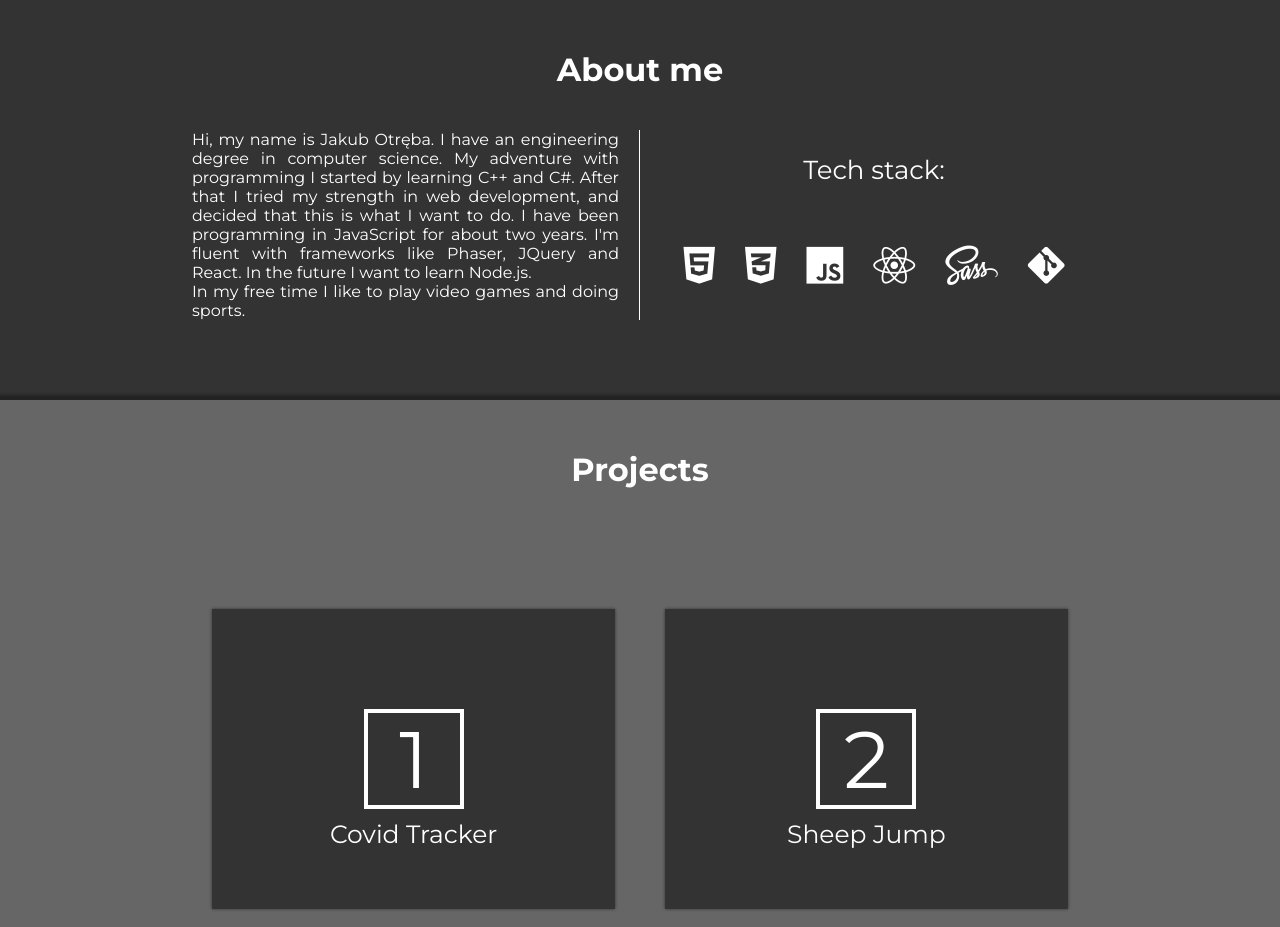
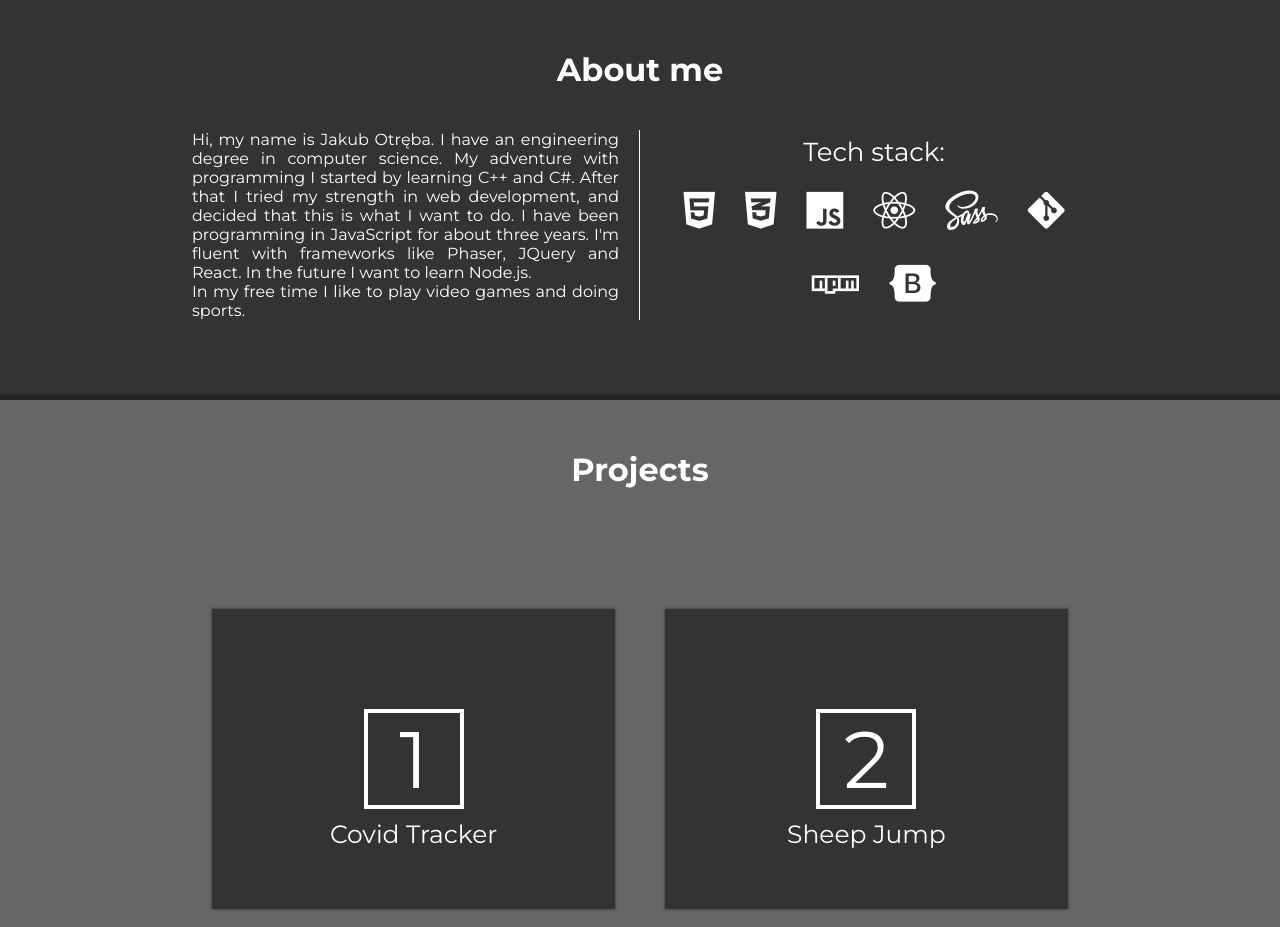
Before and after one commit to jakotr/portfolio-old, a plain HTML site: page index.html in a window 1280 px wide. Shown: the part 920-1847 px from the top of the page. Drawn offline with nearby package versions, Linux system fonts and the light colour scheme.

Commit message:
add new learned technologies

```diff
--- a/index.html
+++ b/index.html
@@ -55,7 +55,7 @@
         <h1 class = 'about__title'>About me</h1>
         <div class="about__info">
             <div class="about__info-about">
-                <p>Hi, my name is Jakub Otręba. I have an engineering degree in computer science. My adventure with programming I started by learning C++ and C#. After that I tried my strength in web development, and decided that this is what I want to do. I have been programming in JavaScript for about two years. I'm fluent with frameworks like Phaser, JQuery and React. In the future I want to learn Node.js.</p>
+                <p>Hi, my name is Jakub Otręba. I have an engineering degree in computer science. My adventure with programming I started by learning C++ and C#. After that I tried my strength in web development, and decided that this is what I want to do. I have been programming in JavaScript for about three years. I'm fluent with frameworks like Phaser, JQuery and React. In the future I want to learn Node.js.</p>
                 <p>In my free time I like to play video games and doing sports.</p>
             </div>
             <div class="about__info-technologies">
@@ -66,6 +66,8 @@
                 <i class="fab fa-react"></i>
                 <i class="fab fa-sass"></i>
                 <i class="fab fa-git-alt"></i>
+                <i class="fab fa-npm"></i>
+                <i class="fab fa-bootstrap"></i>
             </div>
         </div>
     </section>
--- a/style.css
+++ b/style.css
@@ -235,6 +235,14 @@ i {
 
 .fa-git-alt:hover {
     color: #F1502F;
+}
+
+.fa-npm:hover {
+    color: #cb3837;
+}
+
+.fa-bootstrap:hover {
+    color: #563d7c;
 }
 
 /* --------------------------------------------------------------PROJECTS--------------------------------------------------------------- */
```
